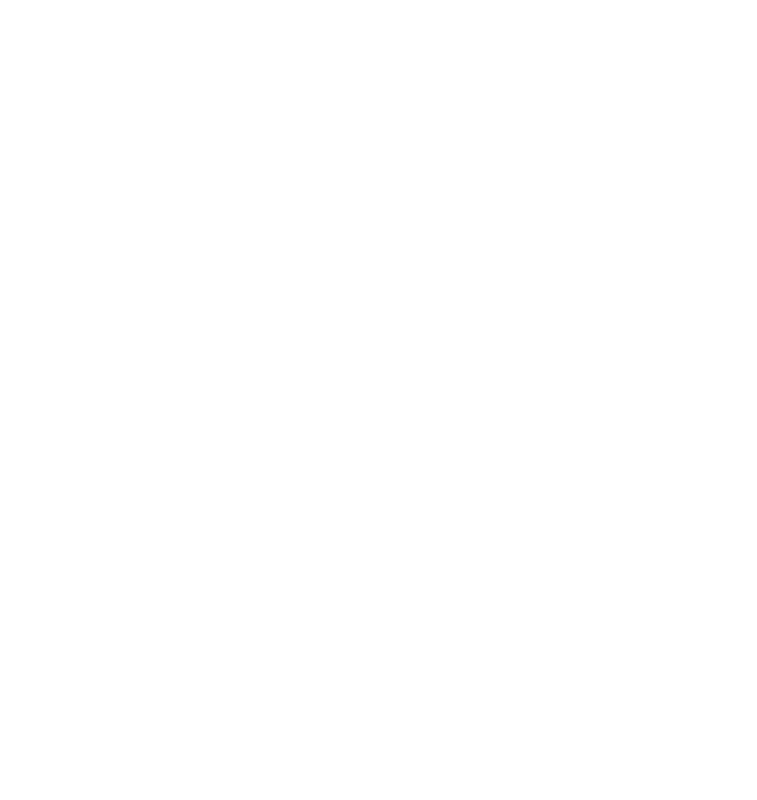
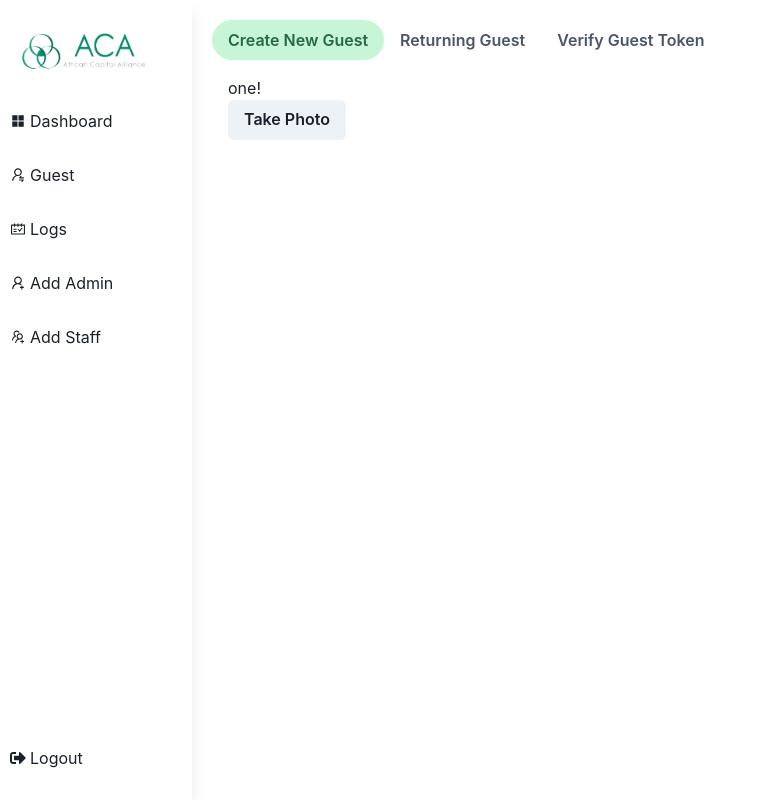
Before and after one commit to Lotusbetaanalytics/ACA-VMS-front, a React (Create React App) app: page /frontdesk/guest in a window 1280 px wide. Before the commit this address had no page. Shown: the whole page, without its empty margins (0-757 px from the left). Built offline with nearby package versions, Linux system fonts and the light colour scheme.

Commit message:
adding webcam component and guest screen

```diff
--- a/package.json
+++ b/package.json
@@ -26,6 +26,7 @@
     "react-redux": "^7.2.6",
     "react-router-dom": "^6.2.1",
     "react-scripts": "5.0.0",
+    "react-webcam": "^6.0.1",
     "redux": "^4.1.2",
     "semantic-ui-css": "^2.4.1",
     "semantic-ui-react": "^2.1.2",
--- a/src/App.js
+++ b/src/App.js
@@ -6,6 +6,7 @@
 import StaffLogin from "./screens/staff/staffLogin";
 import Prebook from "./screens/prebook/prebook";
 import ViewPreBookedGuest from "./screens/staff/viewPreBooked";
+import GuestScreen from "./screens/GuestScreen";
 
 function App() {
   return (
@@ -14,6 +15,7 @@
         <Router>
           <Routes>
             <Route exact path="/" element={<FrontDeskLogin />} />
+            <Route exact path="/frontdesk/guest" element={<GuestScreen />} />
             <Route
               exact
               path="/frontdesk/dashboard"
--- a/src/components/NavbarFront/NavbarFront.js
+++ b/src/components/NavbarFront/NavbarFront.js
@@ -105,16 +105,16 @@
           <img src={logo} alt="ACA" />
         </div>
         <div className="navbar__links">
-          <Link to="/admin/dashboard" className="links__dashboard">
+          <Link to="/frontdesk/dashboard" className="links__dashboard">
             <div className="link">
               <AiFillAppstore />
               <h3>Dashboard</h3>
             </div>
           </Link>
-          <Link to="/admin/dashboard" className="links__guest">
+          <Link to="/frontdesk/guest" className="links__guest">
             <div className="link">
               <AiOutlineUserSwitch />
-              <h3>Verify Guest</h3>
+              <h3>Guest</h3>
             </div>
           </Link>
 
@@ -228,7 +228,6 @@
             <Button variant="outline" mr={3} onClick={onClose}>
               Cancel
             </Button>
-            <Button colorScheme="blue">Save</Button>
           </DrawerFooter>
         </DrawerContent>
       </Drawer>
--- /dev/null
+++ b/src/components/WebCam.js
@@ -0,0 +1,46 @@
+import React from "react";
+import Webcam from "react-webcam";
+
+const WebcamComponent = () => {
+  const videoConstraints = {
+    width: 300,
+    height: 200,
+    facingMode: "user",
+  };
+
+  const webcamRef = React.useRef(null);
+
+  const capture = React.useCallback(() => {
+    const imageSrc = webcamRef.current.getScreenshot();
+  }, [webcamRef]);
+
+  return (
+    <>
+      <Webcam
+        audio={false}
+        mirrored={true}
+        // height={720}
+        ref={webcamRef}
+        screenshotFormat="image/jpeg"
+        // width={1280}
+        videoConstraints={videoConstraints}
+      />
+      <button
+        onClick={capture}
+        style={{
+          float: "right",
+          marginRight: "20px",
+          marginTop: "10px",
+          backgroundColor: "green",
+          borderRadius: "5%",
+          padding: "10px",
+          color: "#fff",
+        }}
+      >
+        Take photo
+      </button>
+    </>
+  );
+};
+
+export default WebcamComponent;
--- /dev/null
+++ b/src/screens/GuestScreen.js
@@ -0,0 +1,36 @@
+import React from "react";
+import { Tabs, TabList, TabPanels, Tab, TabPanel } from "@chakra-ui/react";
+import NavbarFront from "../components/NavbarFront/NavbarFront";
+import "./screen.styles.css";
+import NewGuest from "./NewGuest";
+
+const GuestScreen = () => {
+  return (
+    <div className="guestscreen__container">
+      <NavbarFront />
+      <div className="guestscreen__content">
+        <Tabs variant="soft-rounded" colorScheme="green">
+          <TabList>
+            <Tab>Create New Guest</Tab>
+            <Tab>Returning Guest</Tab>
+            <Tab>Verify Guest Token</Tab>
+          </TabList>
+          <TabPanels>
+            <TabPanel>
+              <p>one!</p>
+              <NewGuest />
+            </TabPanel>
+            <TabPanel>
+              <p>two!</p>
+            </TabPanel>
+            <TabPanel>
+              <p>two!</p>
+            </TabPanel>
+          </TabPanels>
+        </Tabs>
+      </div>
+    </div>
+  );
+};
+
+export default GuestScreen;
--- /dev/null
+++ b/src/screens/NewGuest.js
@@ -0,0 +1,36 @@
+import React from "react";
+import {
+  Modal,
+  ModalOverlay,
+  ModalContent,
+  ModalHeader,
+  ModalFooter,
+  ModalBody,
+  ModalCloseButton,
+  useDisclosure,
+  Button,
+} from "@chakra-ui/react";
+import WebcamComponent from "../components/WebCam";
+
+const NewGuest = () => {
+  const { isOpen, onOpen, onClose } = useDisclosure();
+  return (
+    <>
+      <Button onClick={onOpen}>Take Photo</Button>
+      <Modal isOpen={isOpen} onClose={onClose} size="sm">
+        <ModalOverlay />
+        <ModalContent>
+          <ModalHeader>Take Photo</ModalHeader>
+          <ModalCloseButton />
+          <ModalBody>
+            <div style={{ margin: "auto auto", paddingLeft: "10px" }}>
+              <WebcamComponent />
+            </div>
+          </ModalBody>
+        </ModalContent>
+      </Modal>
+    </>
+  );
+};
+
+export default NewGuest;
--- /dev/null
+++ b/src/screens/screen.styles.css
@@ -0,0 +1,12 @@
+.guestscreen__container {
+  width: 100vw;
+  height: 100vh;
+}
+
+.guestscreen__content {
+  /* width: ; */
+  height: 100%;
+  position: absolute;
+  left: 15%;
+  padding: 20px;
+}
```
Also changed, not shown: 1 other file (tests, documents, lock files or other folders).
